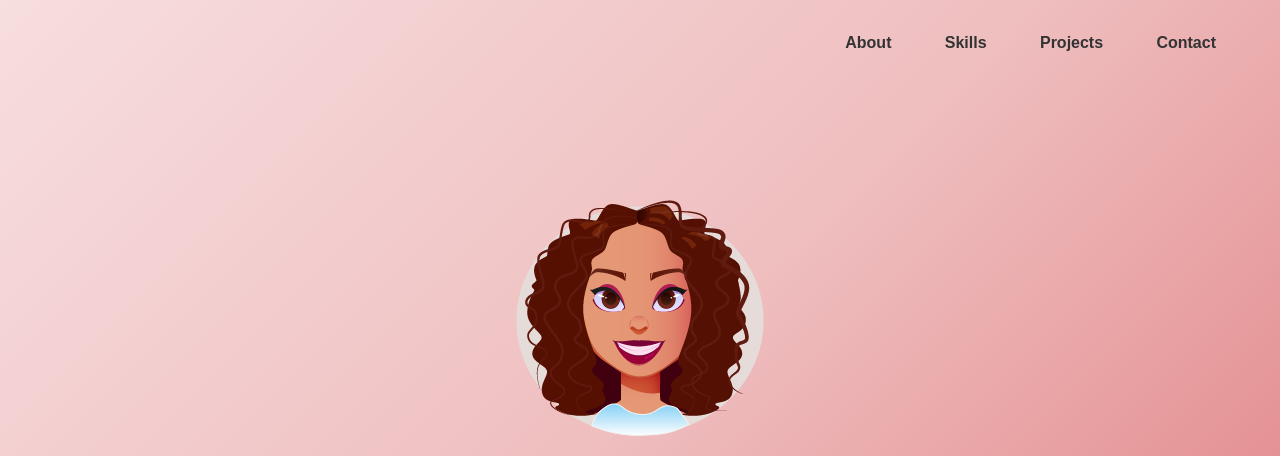
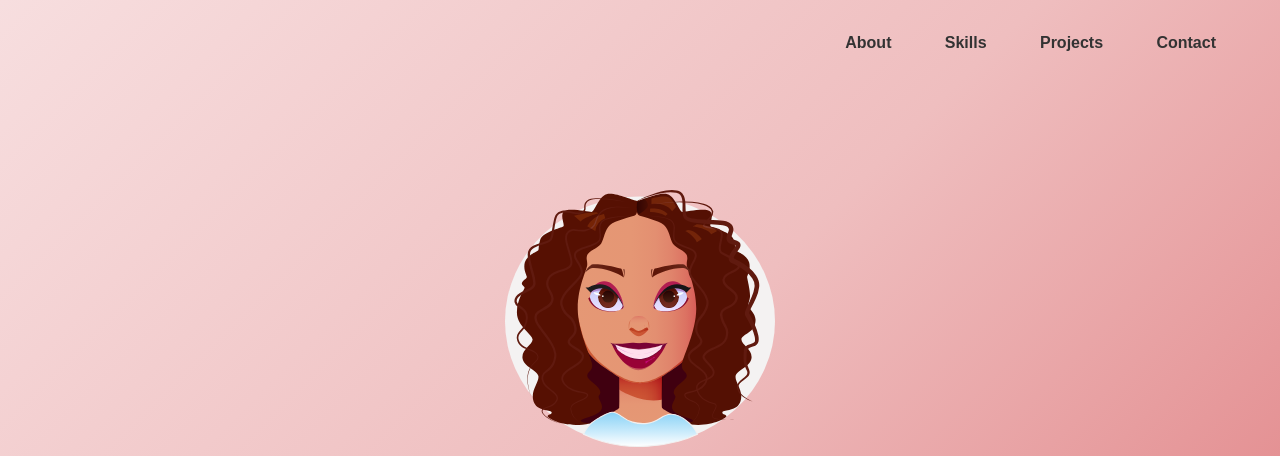
Before and after one commit to alynevieira/portifolio, a plain HTML site: page index.html in a window 1280 px wide. Shown: the top 456 px of the page. Drawn offline with Linux system fonts and the light colour scheme.

Commit message:
Alterando imagem avatar

```diff
--- a/index.html
+++ b/index.html
@@ -37,7 +37,7 @@
 
       <div class="general">
         <a href="https://br.freepik.com/vetores/mulher">
-          <img src="img/profile.png" alt="Mulher vetor criado por upklyak - br.freepik.com">
+          <img src="img/profile.svg" alt="Mulher vetor criado por upklyak - br.freepik.com">
         </a>
 
         <h1>Alyne Alice Vieira</h1>
```
Also changed, not shown: img/profile.svg (added), img/profile1.png (renamed from img/profile.png).
